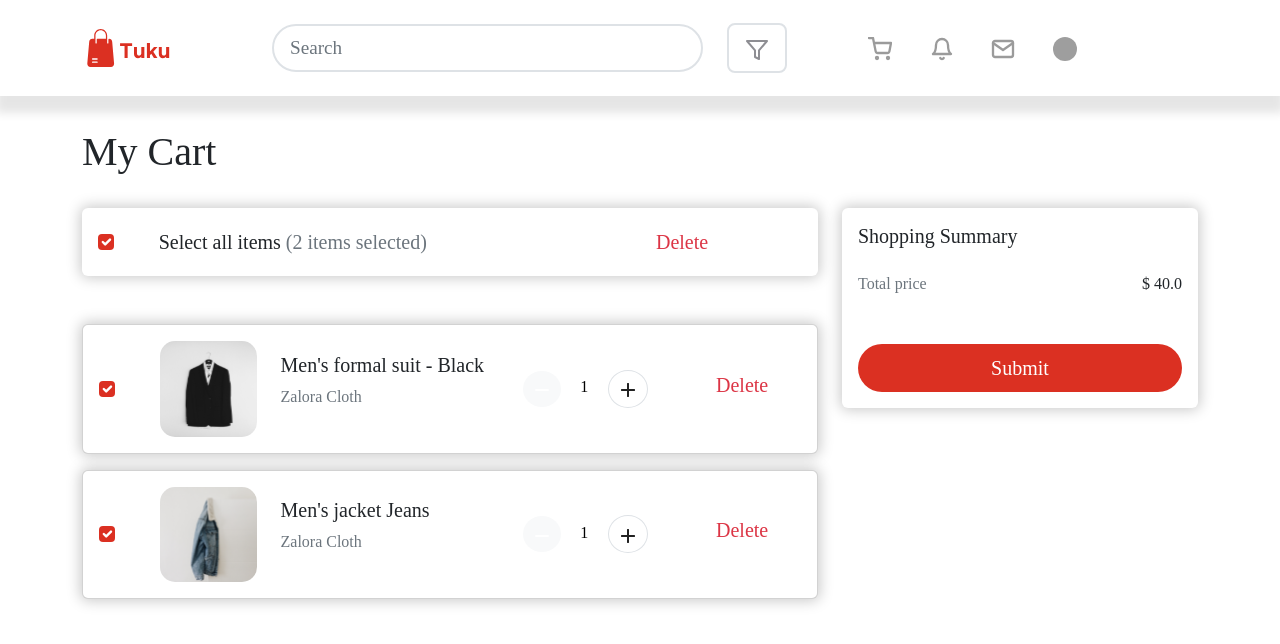
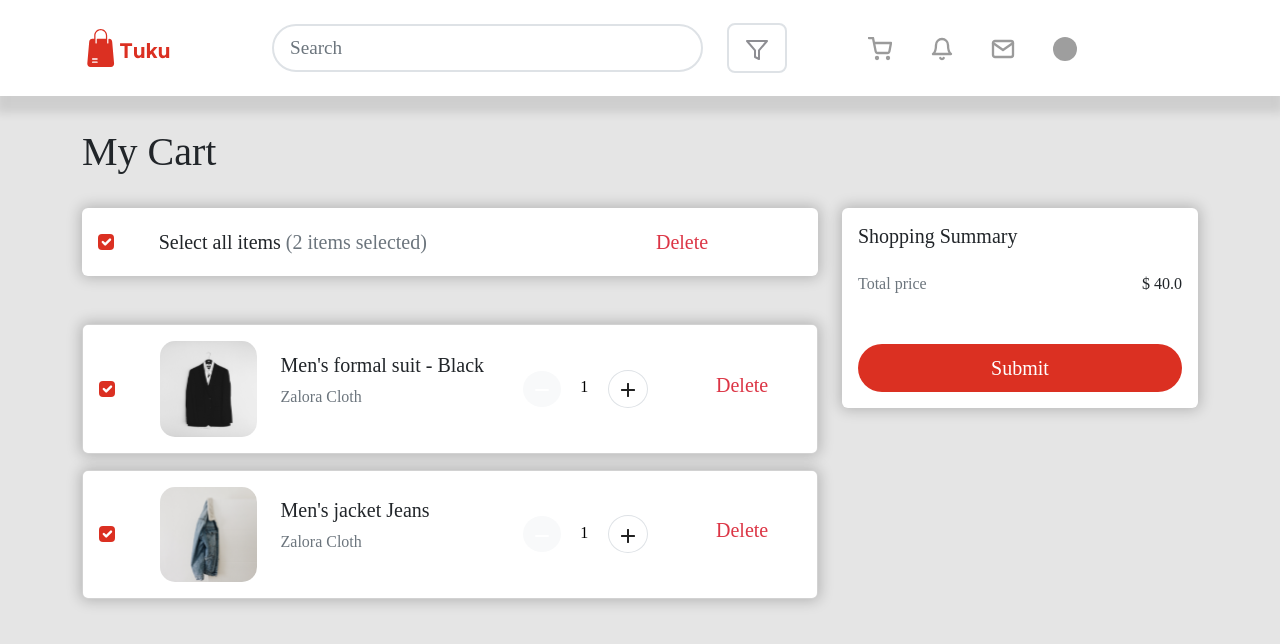
Before and after one commit to mikhaelkevin/fe-blanja-app, a React (Create React App) app: page /mybag in a window 1280 px wide. Shown: the top 644 px of the page. Built offline with nearby package versions, Linux system fonts and the light colour scheme; grey boxes are pictures that could not be loaded; a web font is replaced by a local one.

Commit message:
fix(mybag): layout height

```diff
--- a/src/components/MyBag/SummaryBox.jsx
+++ b/src/components/MyBag/SummaryBox.jsx
@@ -1,12 +1,14 @@
 import React from 'react';
+import { useNavigate } from 'react-router-dom';
 import styles from '../../styles/module/MyBag.module.css';
 
 function SummaryBox() {
+  const navigate = useNavigate();
   return (
     <div className="col-md-12 col-xl-4">
       <div className={`card ${styles.myBag__summary}`}>
         <div className="card-body">
-          <form>
+          <form onSubmit={() => navigate('/checkout')}>
             <h5 className="mb-4">Shopping Summary</h5>
             <div className="row mb-5">
               <div className="col-6 text-muted">Total price</div>
--- a/src/pages/Content/MyBag.jsx
+++ b/src/pages/Content/MyBag.jsx
@@ -7,8 +7,8 @@ import ItemsList from '../../components/MyBag/ItemsList';
 
 function MyBag() {
   return (
-    <div className="container">
-      <div className={styles.layouts}>
+    <div className={styles.layouts}>
+      <div className="container">
         <h1>My Cart</h1>
         <div className={`row ${styles.myBag__content}`}>
           <div className="col-md-12 col-xl-8 mb-4">
--- a/src/styles/module/MyBag.module.css
+++ b/src/styles/module/MyBag.module.css
@@ -1,8 +1,9 @@
 .layouts{
-    min-height: max-content;
+    min-height: 90vh;
     height: inherit;
     padding: 2rem 0;
     font-family: 'Metropolis Medium';
+    background-color: #E5E5E5;;
 }
 
 .layouts h1{
@@ -41,6 +42,11 @@ input[type=number] {
     color: white;
 }
 
+.myBag__summary button:active,.myBag__summary button:hover  {
+    background-color: #DB3022 !important;
+    color: white !important;
+}
+
 .myBag__content .myBag__summary form h5 {
     font-family: 'Metropolis Bold' !important;
 }
```
